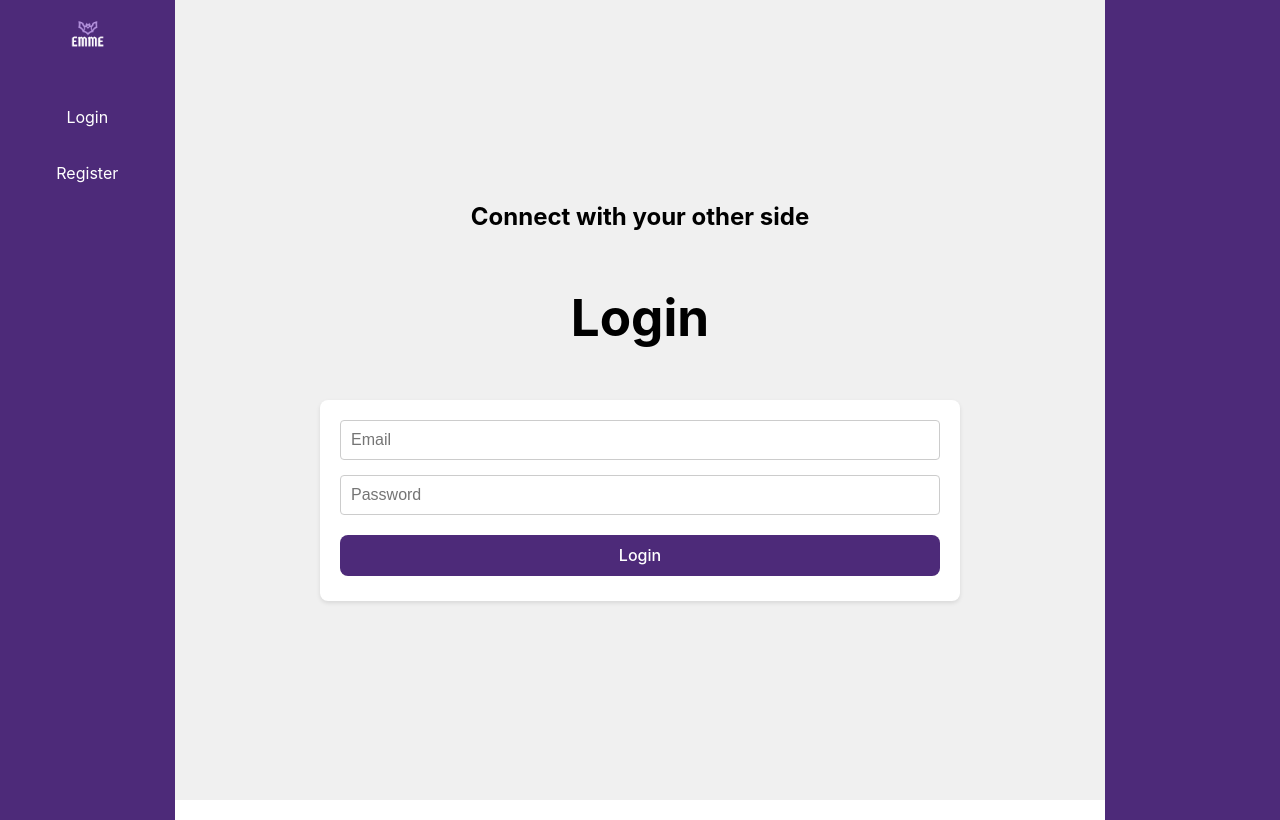
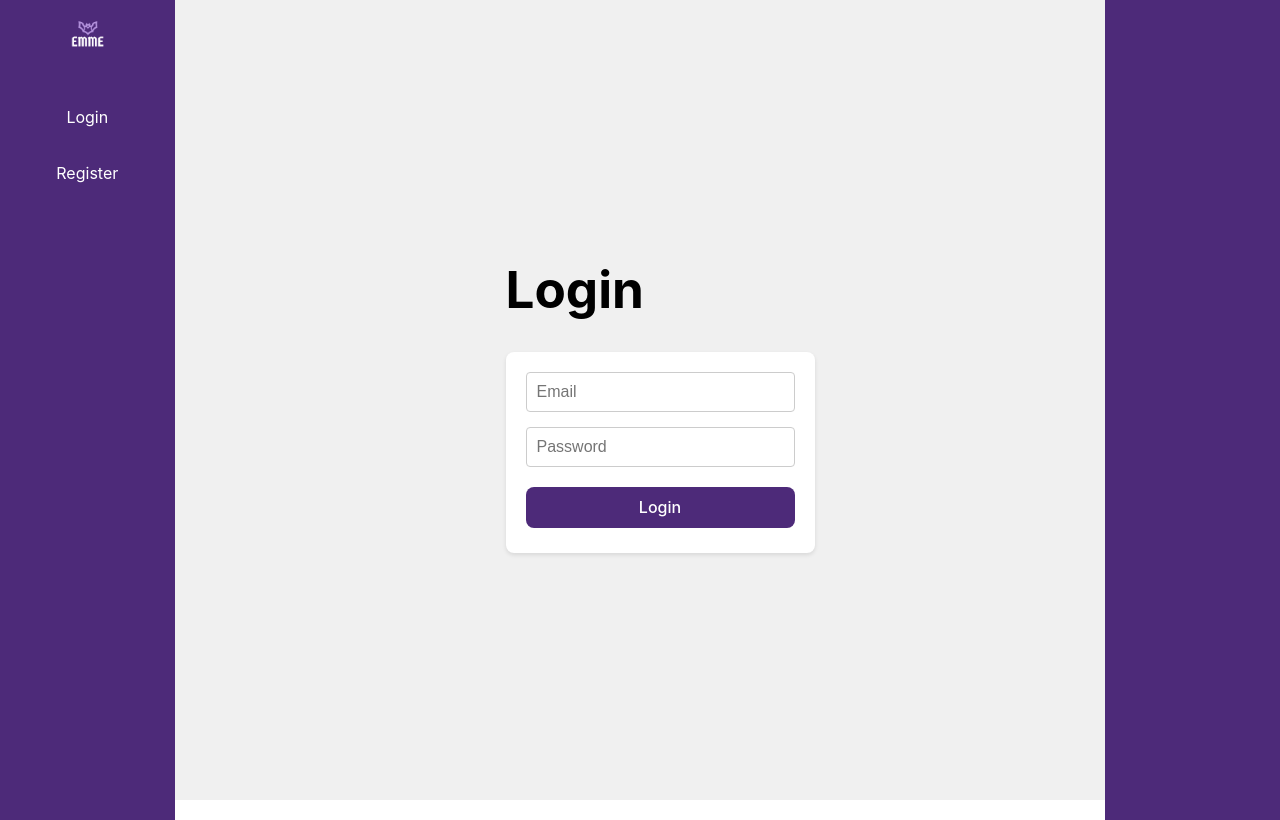
Before and after one commit to 1Crazymoney/frontend-SocialMedia, a React (Vite) app: page /login in a window 1280 px wide. Built offline with nearby package versions, Linux system fonts and the light colour scheme.

Commit message:
style: all document

```diff
--- a/src/components/CForm/CForm.jsx
+++ b/src/components/CForm/CForm.jsx
@@ -33,7 +33,7 @@ export const CForm = ({ fields, onSubmit, submitButtonText }) => {
 				name='submit-button'
 				value={submitButtonText}
 				clickFunction={handleSubmit}
-				className='button c-form-submit-button' /* Usa la clase `button` existente */
+				className='button c-form-submit-button'
 			/>
 		</div>
 	);
--- a/src/components/CreatePost/CreatePost.css
+++ b/src/components/CreatePost/CreatePost.css
@@ -49,5 +49,5 @@
 }
 
 .create-post-container button[type='submit']:hover {
-  background-color: var(--button);
+  background-color: var(--light-violet);
 }
--- a/src/components/PostCard/PostCard.jsx
+++ b/src/components/PostCard/PostCard.jsx
@@ -84,7 +84,7 @@ const PostCard = ({ post }) => {
       <div className='post-footer'>
         <button
           onClick={toggleLike}
-          className={`like-button ${isLiked ? 'liked' : ''}`}>
+          className={`button ${isLiked ? 'liked' : ''}`}>
           {isLiked ? 'Unlike' : 'Like'}
         </button>
         <span className='likes-counter'>
@@ -97,88 +97,3 @@ const PostCard = ({ post }) => {
 
 
 export default PostCard;
-// import React, { useState } from 'react';
-// import { likeOrNot } from '../../services/apiCalls';
-// import { useAuth } from '../../contexts/AuthContext/AuthContext';
-
-// const PostCard = ({ post }) => {
-//   const { token } = useAuth();
-//   const [likes, setLikes] = useState(post.likes?.length || 0);
-//   const [isLiked, setIsLiked] = useState(post.isLiked || false);
-
-//   const {
-//     user = {},
-//     description = '',
-//     image = null,
-//     createdAt = '',
-//   } = post;
-
-//   const {
-//     profilePicture = '',
-//     first_name = 'Unknown',
-//     last_name = 'User',
-//     user_name = 'user',
-//   } = user;
-
-//   const toggleLike = async () => {
-//     try {
-//       setLikes((prevLikes) => (isLiked ? prevLikes - 1 : prevLikes + 1));
-//       setIsLiked((prevIsLiked) => !prevIsLiked);
-
-//       const response = await likeOrNot(post._id, token);
-
-//       if (!response.success) {
-//         setLikes((prevLikes) => (isLiked ? prevLikes + 1 : prevLikes - 1));
-//         setIsLiked((prevIsLiked) => !prevIsLiked);
-//         console.error(response.message);
-//       } else {
-//         console.log('Response:', response.message);
-//       }
-//     } catch (error) {
-//       setLikes((prevLikes) => (isLiked ? prevLikes + 1 : prevLikes - 1));
-//       setIsLiked((prevIsLiked) => !prevIsLiked);
-//       console.error('Error liking/unliking post:', error);
-//     }
-//   };
-
-//   return (
-//     <div className='post-card'>
-//       <div className='post-header'>
-//         <img
-//           className='profile-picture-post'
-//           src={profilePicture}
-//           alt={`${first_name} ${last_name}`}
-//         />
-//         <div className='user-info'>
-//           <h4 className='user-name'>
-//             {first_name} {last_name}
-//           </h4>
-//           <h6 className='user-username'>@{user_name}</h6>
-//         </div>
-//         <p className='post-date'>{new Date(createdAt).toLocaleDateString()}</p>
-//       </div>
-//       <div className='post-body'>
-//         <p className='post-description'>{description}</p>
-//         {image && (
-//           <img
-//             className='post-image'
-//             src={image}
-//             alt='Post'
-//           />
-//         )}
-//       </div>
-//       <div className='post-footer'>
-//         <button
-//           onClick={toggleLike}
-//           className={`like-button ${isLiked ? 'liked' : ''}`}>
-//           {isLiked ? 'Unlike' : 'Like'}
-//         </button>
-//         <span className='likes-counter'>
-//           {likes} {likes === 1 ? 'Like' : 'Likes'}
-//         </span>
-//       </div>
-//     </div>
-//   );
-// };
-
-// export default PostCard;
--- a/src/views/Body/Body.css
+++ b/src/views/Body/Body.css
@@ -0,0 +1,11 @@
+*{
+    display: flex;
+    flex-direction: column;
+    align-items: center;
+    justify-content: center;
+    align-content: center;
+}
+
+.h1{
+    align-self: center;
+}
--- a/src/views/public/Login/Login.jsx
+++ b/src/views/public/Login/Login.jsx
@@ -45,10 +45,7 @@ export const Login = () => {
 	};
 
 	return (
-		<>
-			<div>
-				<h2>Connect with your other side</h2>
-			</div>
+		<div>
 			<h1>Login</h1>
 			<CForm
 				fields={loginFields}
@@ -57,6 +54,6 @@ export const Login = () => {
 			/>
 			{errors.email && <div>{errors.email}</div>}
 			{errors.password && <div>{errors.password}</div>}
-		</>
+		</div>
 	);
 };
--- a/src/views/public/Register/Register.jsx
+++ b/src/views/public/Register/Register.jsx
@@ -37,15 +37,15 @@ export const Register = () => {
     };
 
     return (
-		<>
+        <div>
             <h1>Register</h1>
             <CForm
                 fields={registerFields}
                 onSubmit={handleRegister}
-				submitButtonText='Register'
+                submitButtonText="Register"
             />
-			{errors.email && <div>{errors.email}</div>}
-			{errors.password && <div>{errors.password}</div>}
-		</>
+            {errors.email && <p>{errors.email}</p>}
+            {errors.password && <p>{errors.password}</p>}
+        </div>
     );
 };
```
Also changed, not shown: src/components/CInput/CInput.jsx (+0 -32 lines). Lines whose indentation alone changed are shown as unchanged.
